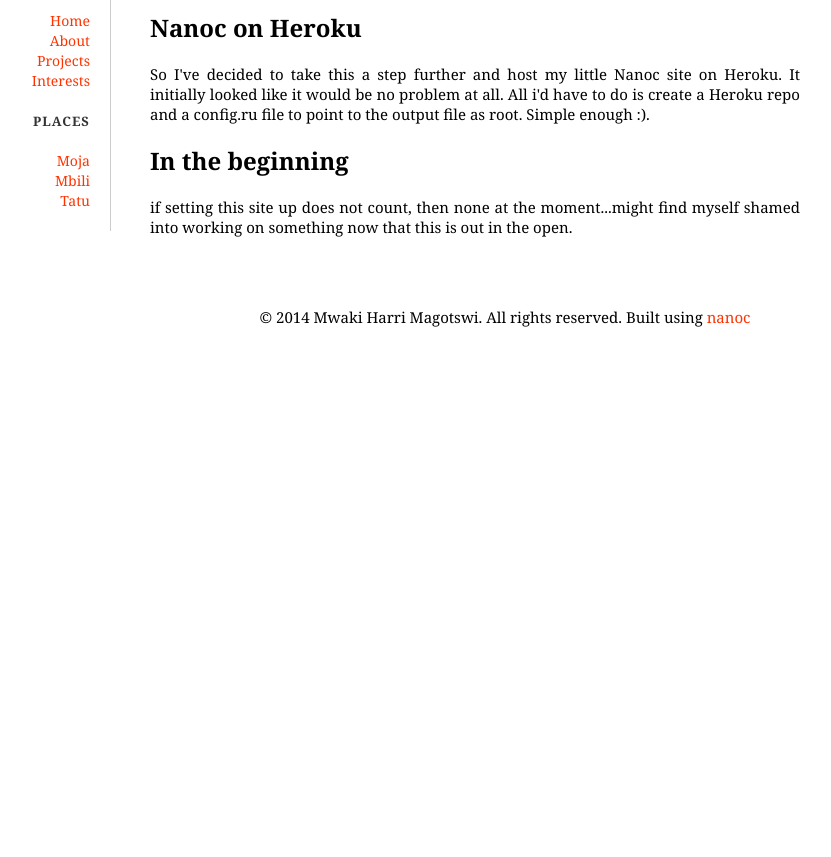
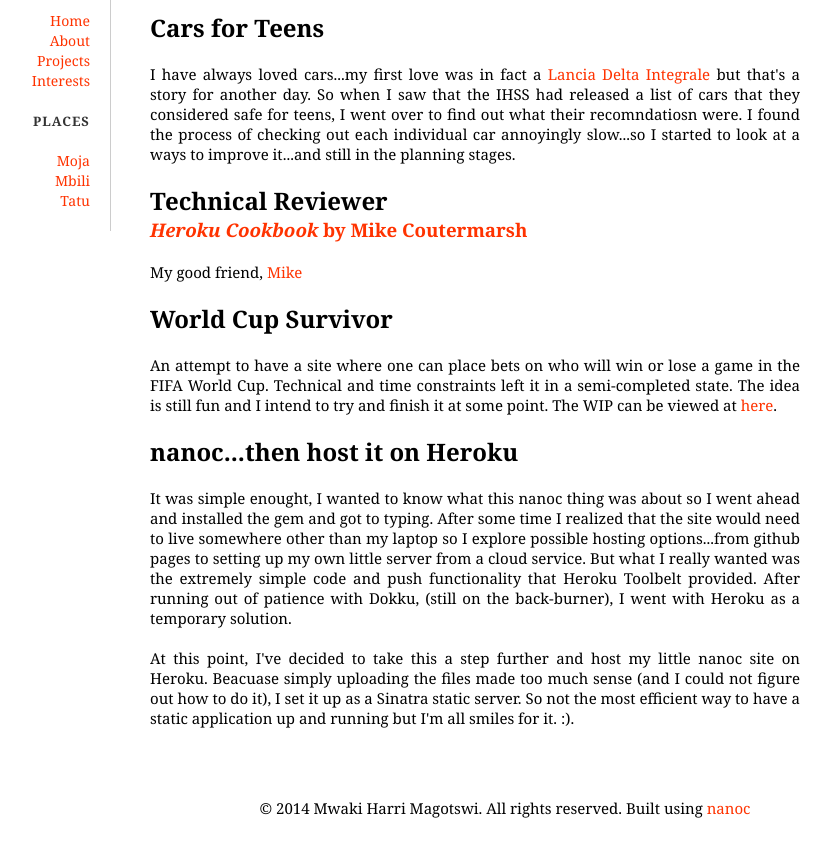
Before and after one commit to omundu/mwaki, a plain HTML site: page output/projects/index.html in a window 1280 px wide. Shown: the part 89-946 px from the top of the page, without its empty margins (130-961 px from the left). Before the commit the page ends 800 px from the top, so only its background shows below. Drawn offline with Linux system fonts and the light colour scheme.

Commit message:
updating projects page a little bit

```diff
--- a/output/projects/index.html
+++ b/output/projects/index.html
@@ -13,13 +13,24 @@
 
       <h1>Projects that I'm Working on</h1>
 
-<h2>Nanoc on Heroku</h2>
+<h2>Cars for Teens</h2>
 
-<p>So I've decided to take this a step further and host my little Nanoc site on Heroku. It initially looked like it would be no problem at all. All i'd have to do is create a Heroku repo and a config.ru file to point to the output file as root. Simple enough :).</p>
+<p>I have always loved cars...my first love was in fact a <a href="http://jalopnik.com/lancia-delta-integrale-jalopnik-fantasy-garage-1588327869" target="_blank">Lancia Delta Integrale</a> but that's a story for another day. So when I saw that the IHSS had released a list of cars that they considered safe for teens, I went over to find out what their recomndatiosn were. I found the process of checking out each individual car annoyingly slow...so I started to look at a ways to improve it...and still in the planning stages.</p>
 
-<h2>In the beginning</h2>
+<h2>Technical Reviewer</h2>
+<a href="https://bitly.com/heroku-cookbook"><h3><i>Heroku Cookbook</i> by Mike Coutermarsh</h3></a>
 
-<p>if setting this site up does not count, then none at the moment...might find myself shamed into working on something now that this is out in the open.</P>
+<p>My good friend, <a href="https://mikecoutermarsh.com" target="_blank">Mike</a></p>
+
+<h2>World Cup Survivor</h2>
+
+<p>An attempt to have a site where one can place bets on who will win or lose a game in the FIFA World Cup. Technical and time constraints left it in a semi-completed state. The idea is still fun and I intend to try and finish it at some point. The WIP can be viewed at <a href="http://worldcupsurvivor.com" target="_blank">here</a>.</P>
+
+<h2>nanoc...then host it on Heroku</h2>
+
+<p>It was simple enought, I wanted to know what this nanoc thing was about so I went ahead and installed the gem and got to typing. After some time I realized that the site would need to live somewhere other than my laptop so I explore possible hosting options...from github pages to setting up my own little server from a cloud service. But what I really wanted was the extremely simple code and push functionality that Heroku Toolbelt provided. After running out of patience with Dokku, (still on the back-burner), I went with Heroku as a temporary solution.</p>
+
+<p>At this point, I've decided to take this a step further and host my little nanoc site on Heroku. Beacuase simply uploading the files made too much sense (and I could not figure out how to do it), I set it up as a Sinatra static server. So not the most efficient way to have a static application up and running but I'm all smiles for it. :).</p>
 
       <div id="footer">
         <p>&copy 2014 Mwaki Harri Magotswi. All rights reserved. Built using <a href="http://nanoc.ws">nanoc</a> </p>
```
Also changed, not shown: content/projects.html (+15 -4 lines).
